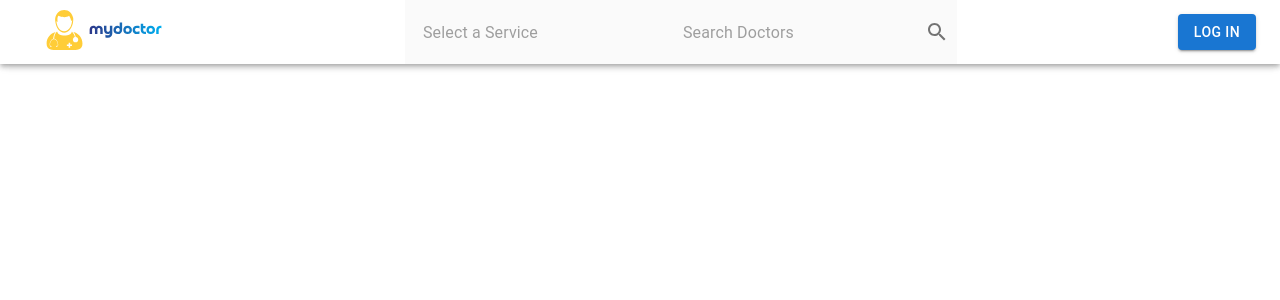
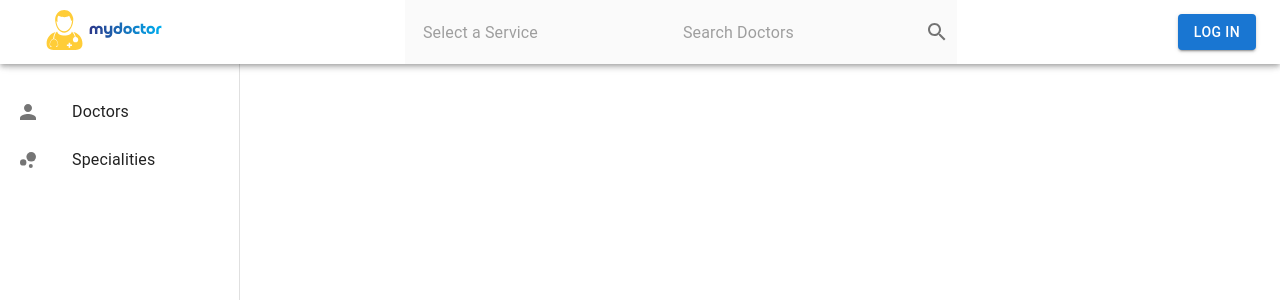
Before and after one commit to Akshat-65/my-doctor-app, a React (Create React App) app: page /specialities in a window 1280 px wide. Before the commit this address had no page. Shown: the top 300 px of the page. Built offline with nearby package versions, Linux system fonts and the light colour scheme.

Commit message:
navigation of sidenav added

```diff
--- a/src/App.js
+++ b/src/App.js
@@ -1,9 +1,10 @@
 import Header from "./components/Layout/Header";
-import LogIn from "./components/LogIn";
+import LogIn from "./pages/HomePage/logIn/LogIn";
 import Box from "@mui/material/Box";
 import { BrowserRouter, Route, Routes } from "react-router-dom";
 import "./index.css";
-import  Home  from "./components/Home";
+import  Home  from "./pages/HomePage/home/Home";
+import Specialities from "./components/Specialities";
 
 function App() {
   return (
@@ -14,6 +15,7 @@ function App() {
         <Routes>
           <Route path="/" element={<Home />} />
           <Route path="/login" element={<LogIn />} />
+          <Route path="/specialities" element={<Specialities />} />
         </Routes>
       </Box>
     </BrowserRouter>
--- a/src/components/Home.js
+++ /dev/null
@@ -1,122 +0,0 @@
-// import Box from "@mui/material/Box";
-// import Tab from "@mui/material/Tab";
-// import TabList from "@mui/lab/TabList";
-// import TabContext from "@mui/lab/TabContext";
-// import TabPanel from "@mui/lab/TabPanel";
-// import Divider from "@mui/material/Divider";
-// import { useState } from "react";
-// import Doctors from "./Doctors";
-// const Home = () => {
-//   const [value, setValue] = useState("1");
-
-//   const handleChange = (event, newValue) => {
-//     setValue(newValue);
-//   };
-
-//   return (
-//       <TabContext value={value} >
-//         <Box sx={{  display: "flex", width: "100%" }}>
-//         <Box sx={{ width: "20%", height: "100vh", boxShadow: 1 }}>
-//             <TabList
-//               onChange={handleChange}
-//               aria-label="lab API tabs example"
-//               orientation="vertical"
-//             >
-//               <Tab label="Item One" value="1" />
-//               <Tab label="Item Two" value="2" />
-//             </TabList>
-//         </Box>
-//         <Box sx={{ width: "80%", height: "100vh" }}>
-//           <TabPanel value="1"><Doctors/></TabPanel>
-//           <TabPanel value="2">Item Two</TabPanel>
-//         </Box>
-//         </Box>
-//       </TabContext>
-
-//   );
-// };
-
-// export default Home;
-
-import * as React from "react";
-import PropTypes from "prop-types";
-import AppBar from "@mui/material/AppBar";
-import Box from "@mui/material/Box";
-import CssBaseline from "@mui/material/CssBaseline";
-import Divider from "@mui/material/Divider";
-import Drawer from "@mui/material/Drawer";
-import IconButton from "@mui/material/IconButton";
-import InboxIcon from "@mui/icons-material/MoveToInbox";
-import List from "@mui/material/List";
-import ListItem from "@mui/material/ListItem";
-import ListItemButton from "@mui/material/ListItemButton";
-import ListItemIcon from "@mui/material/ListItemIcon";
-import ListItemText from "@mui/material/ListItemText";
-import MailIcon from "@mui/icons-material/Mail";
-import MenuIcon from "@mui/icons-material/Menu";
-import Toolbar from "@mui/material/Toolbar";
-import Typography from "@mui/material/Typography";
-import PersonIcon from "@mui/icons-material/Person";
-import BubbleChartIcon from "@mui/icons-material/BubbleChart";
-import Doctors from "./Doctors";
-
-const drawerWidth = 240;
-
-function Home(props) {
-  const drawer = (
-    <div style={{ marginTop: "5rem" }}>
-      <List>
-        {["Doctors", "Specialities"].map((text, index) => (
-          <ListItem key={text} disablePadding>
-            <ListItemButton>
-              <ListItemIcon>
-                {index % 2 === 0 ? <PersonIcon /> : <BubbleChartIcon />}
-              </ListItemIcon>
-              <ListItemText primary={text} />
-            </ListItemButton>
-          </ListItem>
-        ))}
-      </List>
-    </div>
-  );
-
-  const container =
-    window !== undefined ? () => window().document.body : undefined;
-
-  return (
-    <Box sx={{ display: "flex" }}>
-      <Box
-        component="nav"
-        sx={{ width: { md: drawerWidth }, flexShrink: { sm: 0 } }}
-        aria-label="mailbox folders"
-      >
-        {/* The implementation can be swapped with js to avoid SEO duplication of links. */}
-
-        <Drawer
-          variant="permanent"
-          sx={{
-            display: { xs: "none", md: "block" },
-            "& .MuiDrawer-paper": {
-              boxSizing: "border-box",
-              width: drawerWidth,
-            },
-          }}
-          open
-        >
-          {drawer}
-        </Drawer>
-      </Box>
-      <Box
-        component="main"
-        sx={{
-          flexGrow: 1,
-          width: { sm: `calc(100% - ${drawerWidth}px)` },
-        }}
-      >
-        <Doctors/>
-      </Box>
-    </Box>
-  );
-}
-
-export default Home;
--- /dev/null
+++ b/src/components/SideNav.js
@@ -0,0 +1,88 @@
+import * as React from "react";
+import PropTypes from "prop-types";
+import AppBar from "@mui/material/AppBar";
+import Box from "@mui/material/Box";
+import CssBaseline from "@mui/material/CssBaseline";
+import Divider from "@mui/material/Divider";
+import Drawer from "@mui/material/Drawer";
+import IconButton from "@mui/material/IconButton";
+import InboxIcon from "@mui/icons-material/MoveToInbox";
+import List from "@mui/material/List";
+import ListItem from "@mui/material/ListItem";
+import ListItemButton from "@mui/material/ListItemButton";
+import ListItemIcon from "@mui/material/ListItemIcon";
+import ListItemText from "@mui/material/ListItemText";
+import MailIcon from "@mui/icons-material/Mail";
+import MenuIcon from "@mui/icons-material/Menu";
+import Toolbar from "@mui/material/Toolbar";
+import Typography from "@mui/material/Typography";
+import PersonIcon from "@mui/icons-material/Person";
+import BubbleChartIcon from "@mui/icons-material/BubbleChart";
+import { useNavigate } from "react-router-dom";
+
+const drawerWidth = 240;
+const SideNav = () => {
+
+    const navigate = useNavigate();
+
+    const itemsList = [
+        {
+          text: "Doctors",
+          to: "/",
+        },
+        {
+          text: "Specialities",
+          to: "/specialities",
+        },
+      ];
+
+      const drawer = (
+        <div style={{ marginTop: "5rem" }}>
+          <List>
+            {itemsList.map((item, index) => {
+              const { text, to } = item;
+              return (
+                <ListItem key={text} disablePadding onClick={()=>handleNav(to)}>
+                  <ListItemButton>
+                    <ListItemIcon>
+                      {index % 2 === 0 ? <PersonIcon /> : <BubbleChartIcon />}
+                    </ListItemIcon>
+                    <ListItemText primary={text} />
+                  </ListItemButton>
+                </ListItem>
+              );
+            })}
+          </List>
+        </div>
+      );
+
+      const handleNav = (navigateTo)=>{
+        console.log(navigateTo);
+         navigate(navigateTo);
+      }
+    return (
+        <Box
+        component="nav"
+        sx={{ width: { md: drawerWidth }, flexShrink: { sm: 0 } }}
+        aria-label="mailbox folders"
+      >
+        {/* The implementation can be swapped with js to avoid SEO duplication of links. */}
+
+        <Drawer
+          variant="permanent"
+          sx={{
+            display: { xs: "none", md: "block" },
+            "& .MuiDrawer-paper": {
+              boxSizing: "border-box",
+              width: drawerWidth,
+            },
+          }}
+          open
+        >
+          {drawer}
+        </Drawer>
+      </Box>
+     );
+}
+
+export default SideNav;
--- a/src/components/Sidebar.js
+++ b/src/components/Sidebar.js
@@ -12,11 +12,25 @@ import BubbleChartIcon from "@mui/icons-material/BubbleChart";
 import MenuIcon from "@mui/icons-material/Menu";
 import IconButton from "@mui/material/IconButton";
 import CloseIcon from "@mui/icons-material/Close";
+import { useNavigate } from "react-router-dom";
 
 export default function Sidebar() {
   const [state, setState] = React.useState({
     left: false,
   });
+
+  const navigate = useNavigate();
+
+  const itemsList = [
+      {
+        text: "Doctors",
+        to: "/",
+      },
+      {
+        text: "Specialities",
+        to: "/specialities",
+      },
+    ];
 
   const toggleDrawer = (anchor, open) => (event) => {
     if (
@@ -36,9 +50,11 @@ export default function Sidebar() {
       onClick={toggleDrawer(anchor, false)}
       onKeyDown={toggleDrawer(anchor, false)}
     >
-      <List >
-        {["Doctors", "Specialities"].map((text, index) => (
-          <ListItem key={text} disablePadding>
+                <List>
+            {itemsList.map((item, index) => {
+              const { text, to } = item;
+              return (
+                <ListItem key={text} disablePadding onClick={()=>handleNav(to)}>
                   <ListItemButton>
                     <ListItemIcon>
                       {index % 2 === 0 ? <PersonIcon /> : <BubbleChartIcon />}
@@ -46,10 +62,16 @@ export default function Sidebar() {
                     <ListItemText primary={text} />
                   </ListItemButton>
                 </ListItem>
-        ))}
+              );
+            })}
           </List>
     </Box>
   );
+
+  const handleNav = (navigateTo)=>{
+    console.log(navigateTo);
+     navigate(navigateTo);
+  }
 
   return (
     <div>
--- /dev/null
+++ b/src/components/Specialities.js
@@ -0,0 +1,22 @@
+import * as React from "react";
+import Box from "@mui/material/Box";
+import SideNav from "./SideNav";
+const Specialities = () => {
+    const drawerWidth = 240;
+    return (
+        <Box sx={{ display: "flex" }}>
+        <SideNav />
+        <Box
+          component="main"
+          sx={{
+            flexGrow: 1,
+            width: { sm: `calc(100% - ${drawerWidth}px)` },
+          }}
+        >
+
+        </Box>
+      </Box>
+     );
+}
+
+export default Specialities;
--- /dev/null
+++ b/src/pages/HomePage/home/Home.js
@@ -0,0 +1,26 @@
+import * as React from "react";
+import Box from "@mui/material/Box";
+import Doctors from "../../../components/Doctors";
+import SideNav from "../../../components/SideNav";
+
+const drawerWidth = 240;
+
+function Home(props) {
+
+  return (
+    <Box sx={{ display: "flex" }}>
+      <SideNav />
+      <Box
+        component="main"
+        sx={{
+          flexGrow: 1,
+          width: { sm: `calc(100% - ${drawerWidth}px)` },
+        }}
+      >
+        <Doctors />
+      </Box>
+    </Box>
+  );
+}
+
+export default Home;
```
Also changed, not shown: src/pages/HomePage/logIn/LogIn.js (renamed from src/components/LogIn.js, +7 -5 lines). Lines whose indentation alone changed are shown as unchanged.
